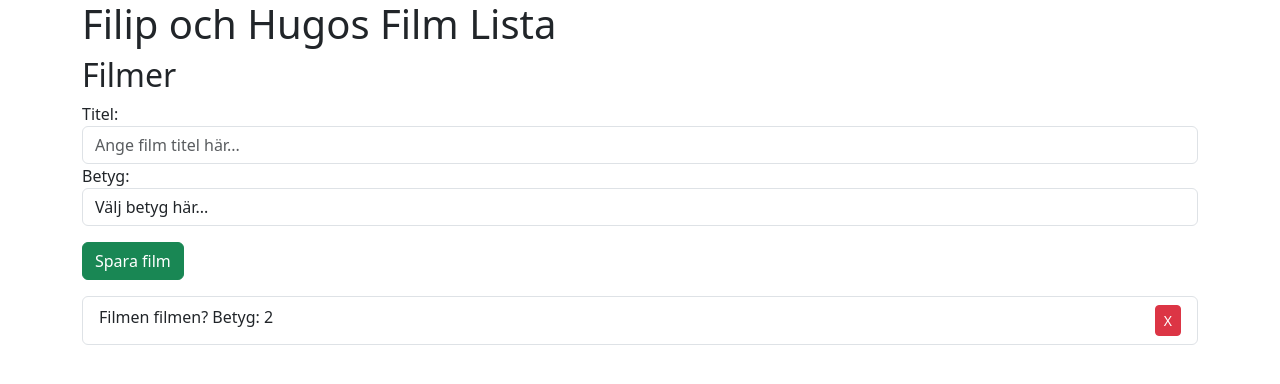
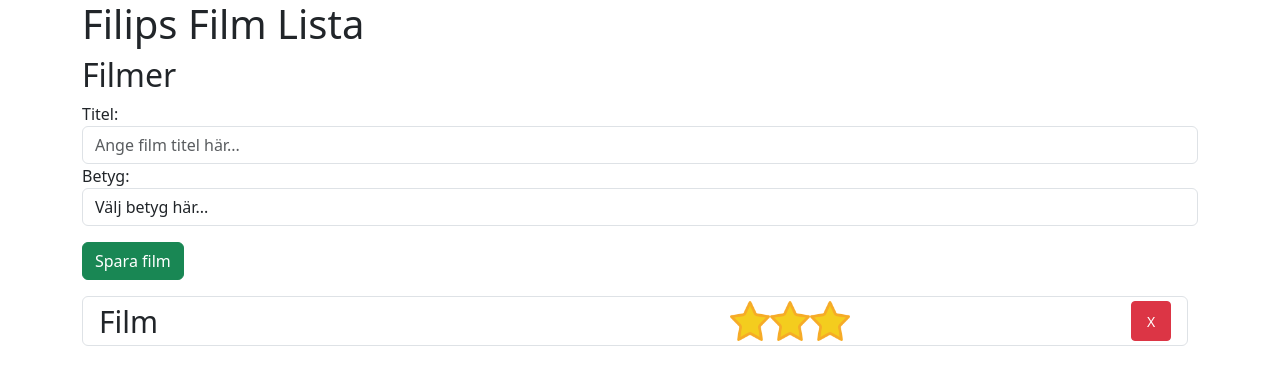
Before and after one commit to FilipNordqvist/react-app, a React (Create React App) app in the folder filips-film-lista-react/: page / in a window 1280 px wide. Shown: the top 384 px of the page. Built offline with nearby package versions, Linux system fonts and the light colour scheme.

Commit message:
La upp filer

```diff
--- a/filips-film-lista-react/src/App.js
+++ b/filips-film-lista-react/src/App.js
@@ -3,7 +3,7 @@ import FilmTitle from "./FilmTitle";
 function App() {
   return (
     <div>
-      <h1>Filip och Hugos Film Lista</h1>
+      <h1>Filips Film Lista</h1>
       <h2>Filmer</h2>
       <FilmTitle />
 
--- a/filips-film-lista-react/src/Film.js
+++ b/filips-film-lista-react/src/Film.js
@@ -4,13 +4,23 @@ import React from "react"
 
 export default function Film(props) {
 
+    const stars = Array.from({length: parseInt(props.item.rating)}, (_,i) => (
+        <img key={i} src="/star.png" alt="Star" style={{width: '40px', height: '40px'}}/>
+    ));
 
     return (
-           <li className="list-group-item mt-3">
-            { props.item.title + " Betyg: " + props.item.rating }
+           <li className="list-group-item mt-3" style={{display: 'flex', alignItems: 'center', height:'50px', marginRight: '10px'}}>
+            <div className="title" style={{flex: 1, display: 'flex', justifyContent: 'flex-start', alignItems:'center', fontSize:'30px',marginRight: '10px'}}>
+            { props.item.title }
+            </div>
 
-                <button  className="btn btn-sm btn-danger float-end"
+            <div className="stars" style={{flex: 2,display: 'flex', justifyContent: 'center'}}>{stars}</div>
+
+            <div className="delete">
+            <button  className="btn btn-sm btn-danger" style={{width: '40px', height: '40px'}}
                 onClick={() => {props.deleteItem(props.item.id)}}> X</button>
+            </div>
+
              </li>
     )
 }
--- a/filips-film-lista-react/src/FilmTitle.js
+++ b/filips-film-lista-react/src/FilmTitle.js
@@ -4,8 +4,8 @@ import Film from "./Film";
 export default function FilmList(){
     const [films, setFilms] = useState([{
         id: 1,
-        title: "Filmen filmen?",
-        rating: 2,
+        title: "Film",
+        rating: 3,
     }
 ]);
 
```
